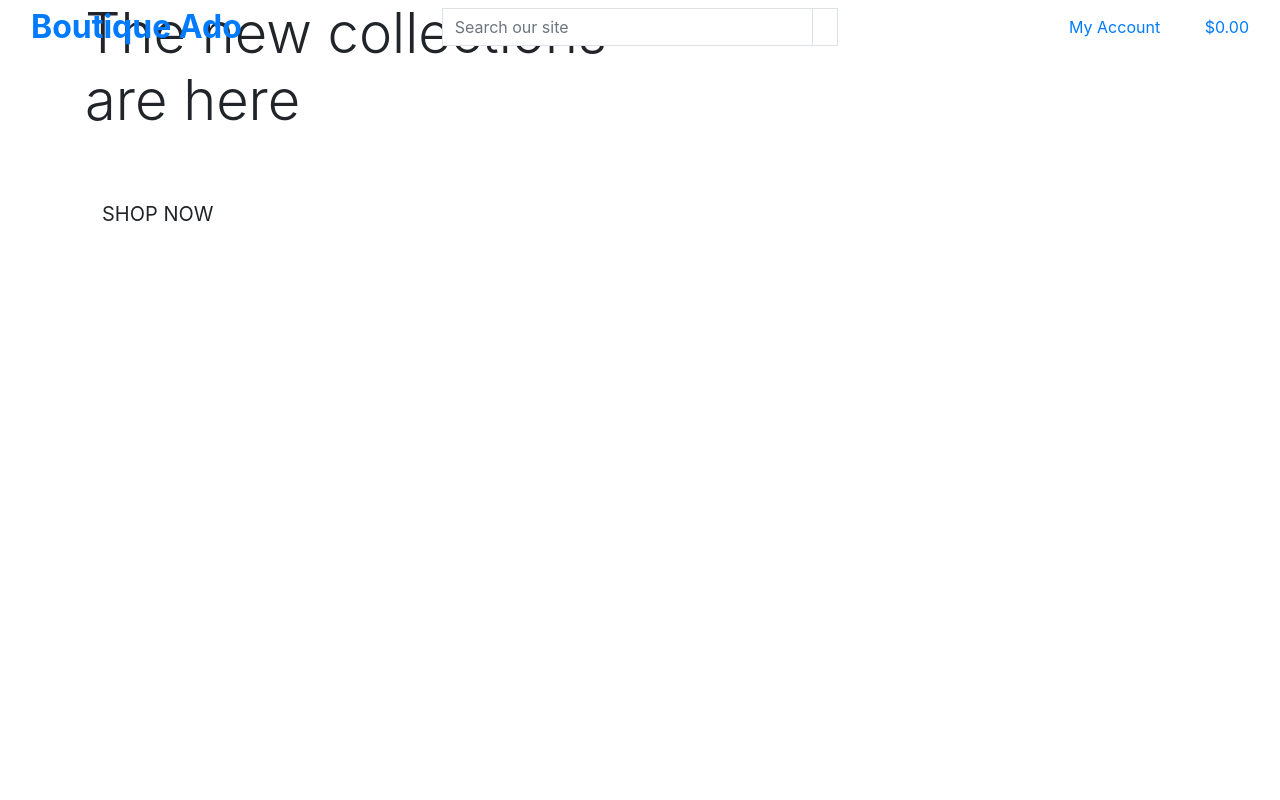
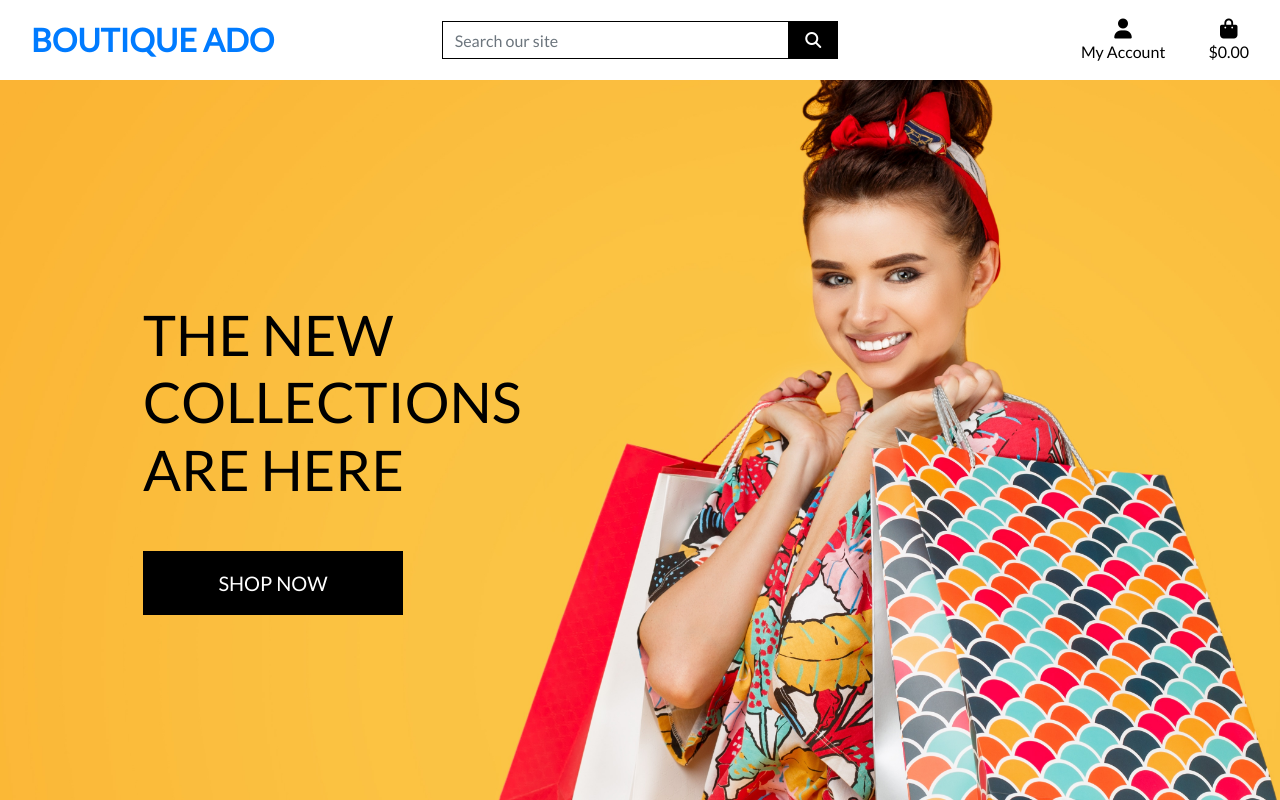
Before and after one commit to DionneMaguire/boutique_ado, a Django app: page / in a window 1280 px wide. Run offline with Django 3.2, Linux system fonts and the light colour scheme; some libraries are stand-ins or nearby versions.

Commit message:
complete home page header and css

```diff
--- a/boutique_ado/settings.py
+++ b/boutique_ado/settings.py
@@ -150,6 +150,10 @@ USE_TZ = True
 # https://docs.djangoproject.com/en/3.2/howto/static-files/
 
 STATIC_URL = '/static/'
+STATICFILES_DIRS = (os.path.join(BASE_DIR, 'static'),)
+
+MEDIA_URL = '/media/'
+MEDIA_ROOT = os.path.join(BASE_DIR, 'media')
 
 # Default primary key field type
 # https://docs.djangoproject.com/en/3.2/ref/settings/#default-auto-field
--- a/boutique_ado/urls.py
+++ b/boutique_ado/urls.py
@@ -15,9 +15,11 @@ Including another URLconf
 """
 from django.contrib import admin
 from django.urls import path, include
+from django.conf import settings
+from django.conf.urls.static import static
 
 urlpatterns = [
     path('admin/', admin.site.urls),
     path('accounts/', include('allauth.urls')),
     path('', include('home.urls')),
-]
+] + static(settings.MEDIA_URL, document_root=settings.MEDIA_ROOT)
--- /dev/null
+++ b/static/css/base.css
@@ -0,0 +1,81 @@
+html {
+    height: 100%;
+}
+
+body {
+    background: url('/media/homepage_background_cropped.jpg') no-repeat center center fixed;
+    background-size: cover;
+    height: calc(100vh - 164px);
+    color: #555;
+    font-family: 'Lato';
+}
+
+/* from Bulma */
+.icon {
+    align-items: center;
+    display: inline-flex;
+    justify-content: center;
+    height: 1.5rem;
+    width: 1.5rem;
+}
+
+.logo-font {
+    text-transform: uppercase;
+}
+
+.main-logo-link {
+    width: fit-content;
+}
+
+.shop-now-button {
+    background: black;
+    color: white;
+    min-width: 260px;
+}
+
+.btn-black {
+    background: black;
+    color: white;
+}
+
+.shop-now-button:hover,
+.shop-now-button:active,
+.shop-now-button:focus,
+.btn-black:hover,
+.btn-black:active,
+.btn-black:focus {
+    background: #222;
+    color: white;
+}
+
+.text-black {
+    color: #000 !important;
+}
+
+.border-black {
+    border: 1px solid black !important;
+}
+
+/* -------------------------------- Media Queries */
+
+/* Slightly larger container on xl screens */
+@media (min-width: 1200px) {
+  .container {
+    max-width: 80%;
+  }
+}
+
+/* fixed top navbar only on medium and up */
+@media (min-width: 992px) {
+    .fixed-top-desktop-only {
+        position: fixed;
+        top: 0;
+        right: 0;
+        left: 0;
+        z-index: 1030;
+    }
+
+    .header-container {
+        padding-top: 164px;
+    }
+}
--- a/templates/base.html
+++ b/templates/base.html
@@ -16,12 +16,15 @@
     {% block corecss %}
         <link rel="stylesheet" href="https://cdn.jsdelivr.net/npm/bootstrap@4.6.2/dist/css/bootstrap.min.css"
             integrity="sha384-xOolHFLEh07PJGoPkLv1IbcEPTNtaed2xpHsD9ESMhqIYd0nLMwNLD69Npy4HI+N" crossorigin="anonymous">
+        <link rel="stylesheet" href="https://fonts.googleapis.com/css?family=Lato&display=swap">
+        <link rel="stylesheet" href="{% static 'css/base.css' %}">
     {% endblock %}
 
     {% block extra_css %}
     {% endblock %}
 
     {% block corejs %}
+        <script src="https://kit.fontawesome.com/e9c73d7092.js" crossorigin="anonymous"></script>
         <script src="https://cdn.jsdelivr.net/npm/jquery@3.5.1/dist/jquery.min.js"
             integrity="sha256-9/aliU8dGd2tb6OSsuzixeV4y/faTqgFtohetphbbj0=" crossorigin="anonymous"></script>
         <script src="https://cdn.jsdelivr.net/npm/popper.js@1.16.1/dist/umd/popper.min.js"
@@ -40,7 +43,7 @@
 
 <body>
     <header class="container-fluid fixed-top">
-        <div class="row">
+        <div id="topnav" class="row bg-white py-lg-2 d-none d-lg-flex">
             <div class="col-12 col-lg-4 my-auto py-1 py-lg-0 text-center text-lg-left">
                 <a href="{% url 'home' %}" class="nav-link main-logo-link">
                     <h2 class="logo-font font-black my-0"><strong>Boutique Ado</strong></h2>
```
Also changed, not shown: media/homepage_background_cropped.jpg (added).
